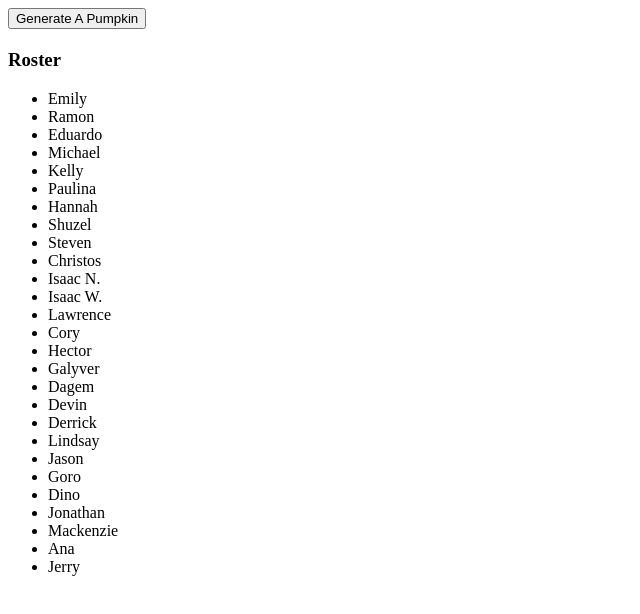
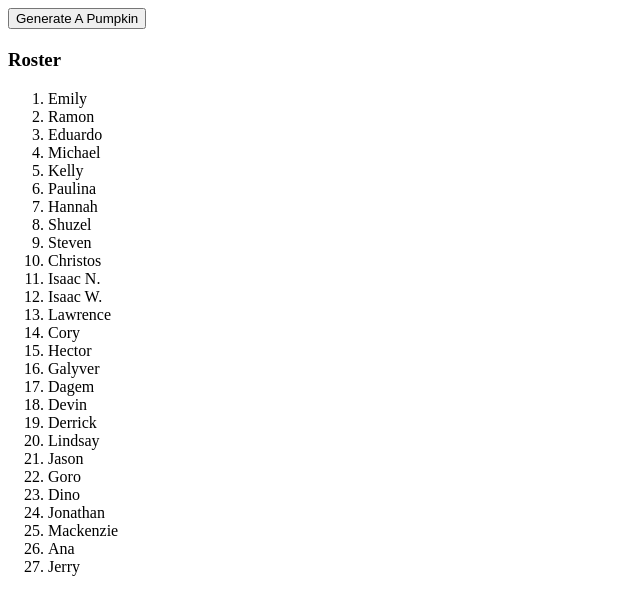
Before and after one commit to TaylorDarneille/student-generator, a plain HTML site: page index.html in a window 1280 px wide. Shown: the whole page, without its empty margins (0-640 px from the left). Drawn offline with Linux system fonts and the light colour scheme.

Commit message:
not sure

```diff
--- a/index.html
+++ b/index.html
@@ -11,7 +11,7 @@
     <h2 id="result"></h2>
     <aside>
         <h3>Roster</h3>
-        <ul id="roster"></ul>
+        <ol id="roster"></ol>
     </aside>
     <script src="script.js"></script>
 </body>
--- a/script.js
+++ b/script.js
@@ -33,7 +33,6 @@ const benched = [
     "Juan",
     "Justin",
     "Timothy"
-
 ]
 
 const newRandomStudent = () => {
```
